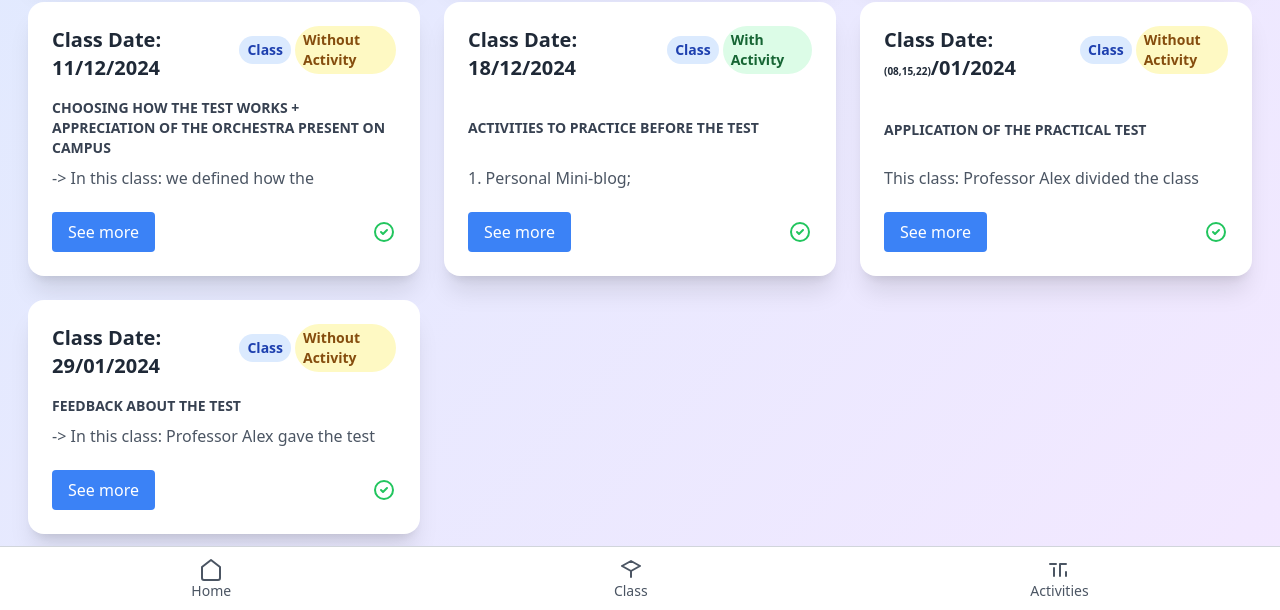
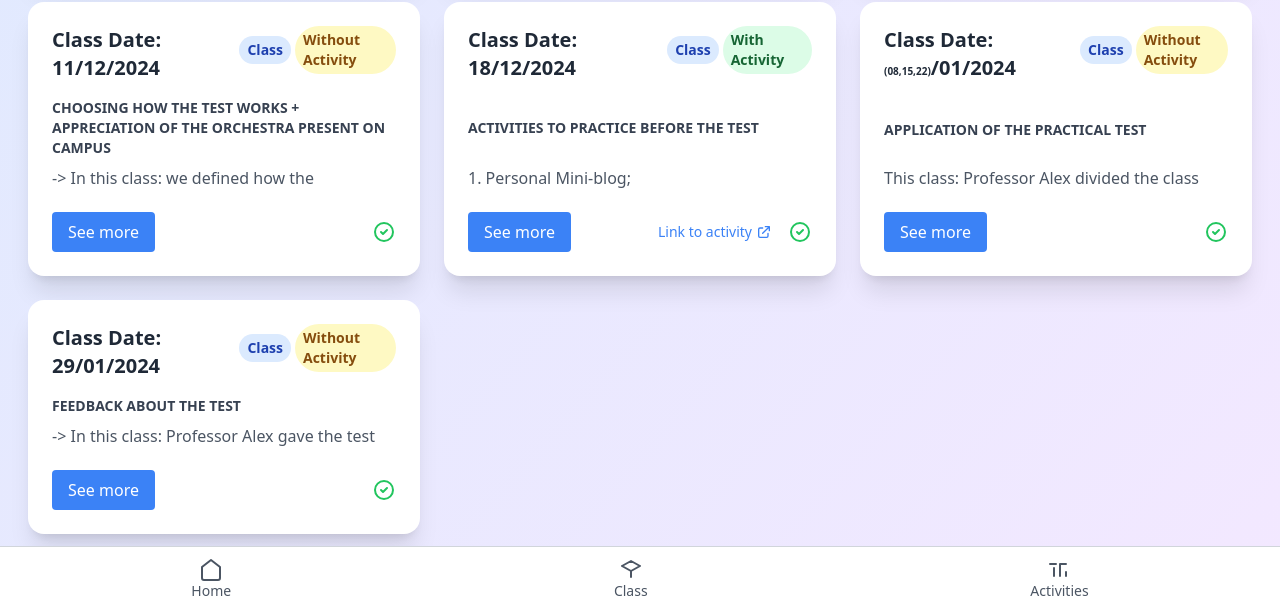
Before and after one commit to Patrick510/portfolio_python, a Flask app: page /class in a window 1280 px wide. Shown: the part 824-1434 px from the top of the page. Run offline with Flask 3, Linux system fonts and the light colour scheme; some libraries are stand-ins or nearby versions.

Commit message:
add link to activity in class template for improved navigation

```diff
--- a/app/templates/class.html
+++ b/app/templates/class.html
@@ -534,6 +534,12 @@
       <div class="flex justify-between items-center">
         <button id="toggle-btn" class="bg-blue-500 text-white px-4 py-2 rounded hover:bg-blue-600 transition-colors duration-300 open-popup">See more</button>
         <div class="flex items-center gap-4">
+          <a href="/login" class="text-blue-500 hover:text-blue-600 transition-colors duration-300 flex items-center">
+            <span class="mr-1 text-sm">Link to activity</span>
+            <svg xmlns="http://www.w3.org/2000/svg" class="h-4 w-4" fill="none" viewBox="0 0 24 24" stroke="currentColor">
+              <path stroke-linecap="round" stroke-linejoin="round" stroke-width="2" d="M10 6H6a2 2 0 00-2 2v10a2 2 0 002 2h10a2 2 0 002-2v-4M14 4h6m0 0v6m0-6L10 14" />
+            </svg>
+          </a>
           <svg xmlns="http://www.w3.org/2000/svg" class="h-6 w-6 text-green-500" fill="none" viewBox="0 0 24 24" stroke="currentColor">
             <path stroke-linecap="round" stroke-linejoin="round" stroke-width="2" d="M9 12l2 2 4-4m6 2a9 9 0 11-18 0 9 9 0 0118 0z" />
           </svg>
```
